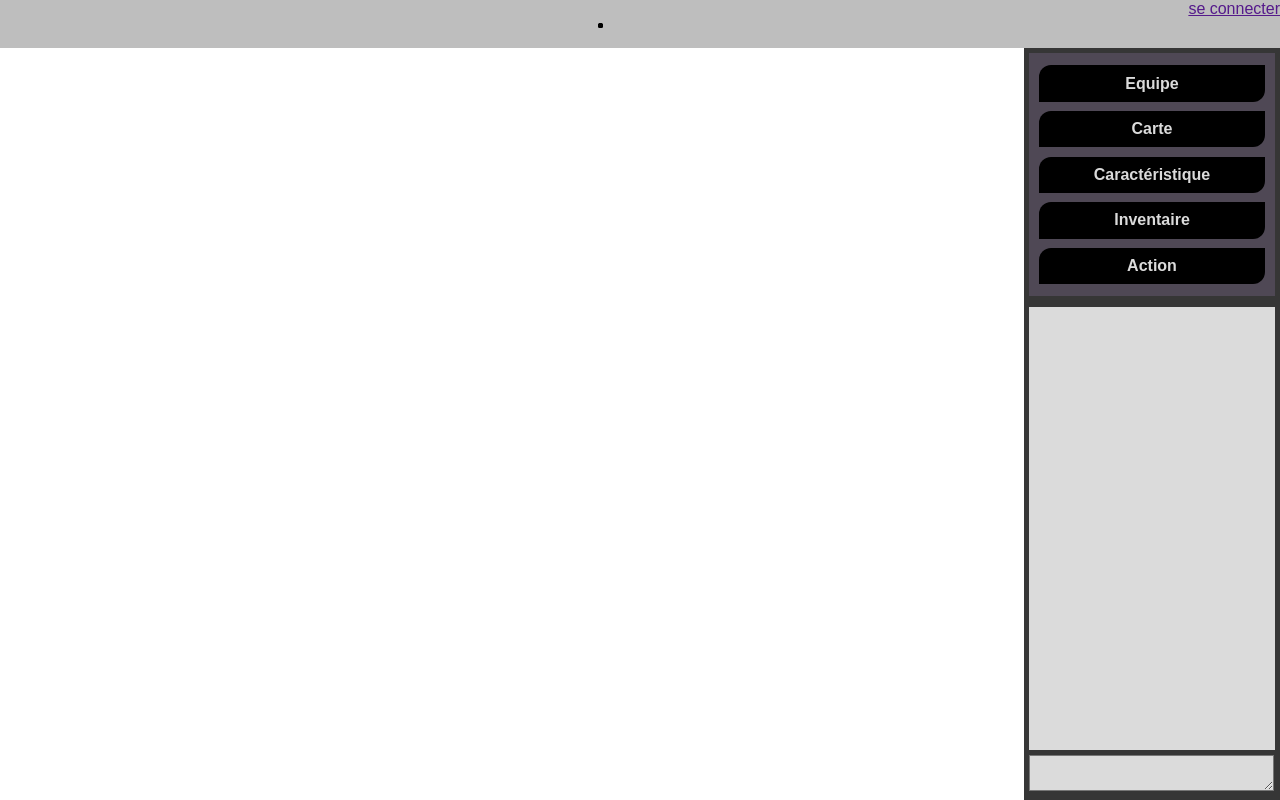
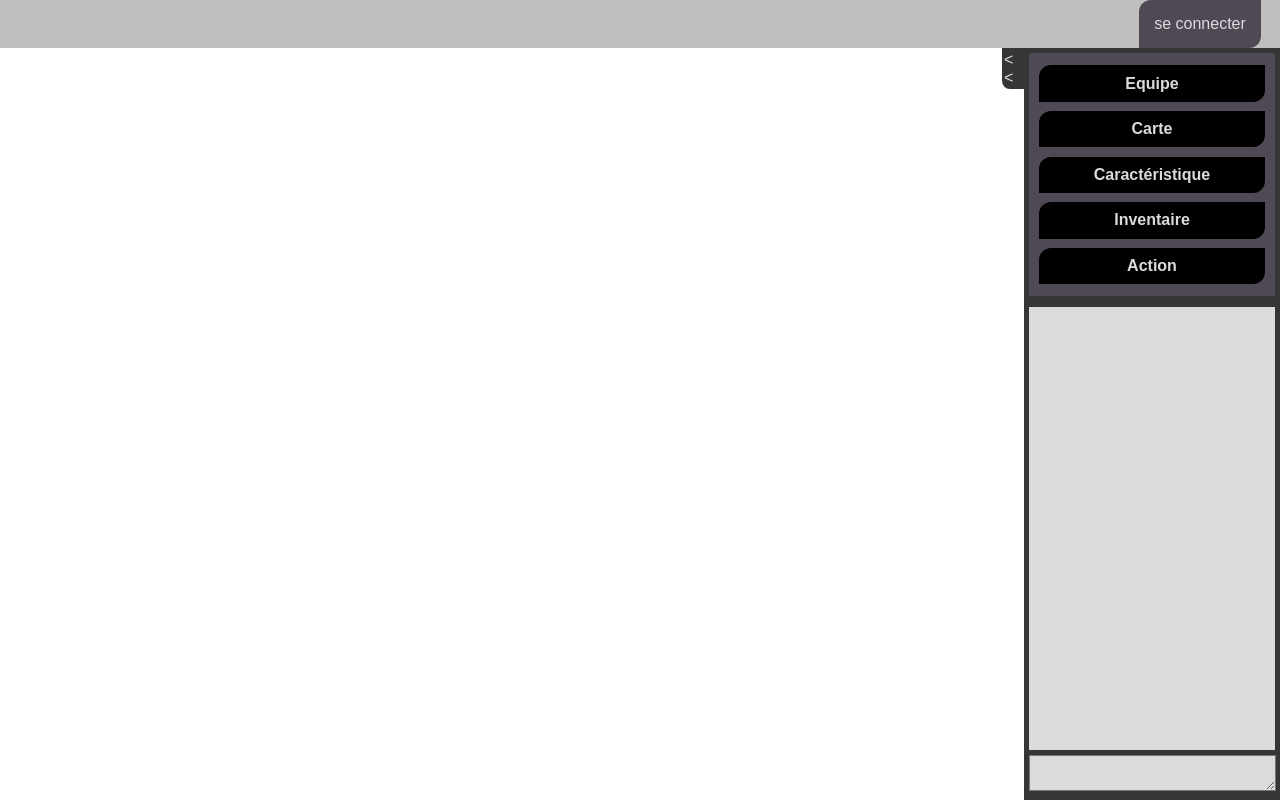
Before and after one commit to FlorianJ67/ProjetJDR, a Symfony app: template templates/session/info.html.twig in a window 1280 px wide. Run offline with Twig, Linux system fonts and the light colour scheme; the template is opened without the code that fills it, so the values that code supplies are empty; form fields are guessed from the names that the template uses; some libraries are stand-ins or nearby versions.

```diff
--- a/public/css/style.css
+++ b/public/css/style.css
@@ -13,11 +13,34 @@ body {
 header {
     display: flex;
     justify-content: space-between;
+    align-items: center;
     background-color: var(--colorOne);
     height: 6vh;
+    padding: 0 1.5%;
 }
 header nav ul {
     display: flex;
+    list-style: none;
+}
+header a {
+    text-decoration: none;
+    color: var(--colorTwo);
+    transition: 0.2s;
+}
+#user {
+    padding: 15px;
+    margin: 2% 0;
+    background-color: var(--colorThree);
+    border-radius: 12px 0;
+    transition: 0.2s;
+}
+#user:hover {
+    transition: 0.2s;
+    background-color: var(--colorTwo);
+}
+#user:hover a {
+    color: var(--colorThree);
+    transition: 0.2s;
 }
 /* endHeader */
 /* Main */
@@ -35,10 +58,19 @@ main {
     flex-direction: column;
     justify-content: space-between;
     background-color: var(--colorFour);
+    position: relative;
 }
 #sideBar a {
     color: var(--colorTwo);
     text-decoration: none;
+}
+#sideBar #toggleSideBar {
+    position: absolute;
+    left: -22.5px;
+    background-color: var(--colorFour);
+    width: 22.5px;
+    border-radius: 0 0 0 8px;
+    padding: 1%;
 }
 #menu {
     display: flex;
@@ -53,9 +85,15 @@ main {
     width: 90%;
     background-color: black;
     margin: 2% 0;
-    border-radius: 12px 0 12px 0;
+    border-radius: 12px 0;
     text-align: center;
     font-weight: bold;
+    transition: 0.2s;
+}
+#menu a:hover {
+    color: black;
+    background-color: var(--colorTwo);
+    transition: 0.2s;
 }
 #message {
     display: flex;
@@ -66,27 +104,33 @@ main {
 #message>div:first-child {
     height: -webkit-fill-available;
     background-color: var(--colorTwo);
+    overflow: auto;
 }
 #message form {
     margin-top: 2%;
 }
 #message form textarea {
     background-color: var(--colorTwo);
-    width: 97%;
-    max-width: 97%;
-    min-width: 97%;
+    width: 98%;
+    max-width: 98%;
+    min-width: 98%;
     min-height: 18px;
+    max-height: 150px;
 }
 #message form:last-child>div {
     display: flex;
     justify-content: flex-end;
 }
 #message form button[type=submit] {
-    border-radius: 12px 0 12px 0;
+    border-radius: 12px 0;
     border: none;
     text-align: center;
     font-weight: bold;
     background-color: var(--colorTwo);
     padding: 4%;
 }
+#message form button[type=submit]:hover {
+    color: var(--colorTwo);
+    background-color: rgb(31, 110, 31);
+}
 /* endMain */
--- a/src/Controller/SessionController.php
+++ b/src/Controller/SessionController.php
@@ -18,8 +18,8 @@ class SessionController extends AbstractController
         ]);
     }
 
-    #[Route('/session/{id}', name: 'info_session')]
-    // #[IsGranted("ROLE_USER")]
+    #[Route('/session/{idsession}', name: 'info_session')]
+    #[ParamConverter("session", options:["mapping" => ["idsession" => "id"]])]
     public function info(Session $session): Response
     {
         $form = $this->createForm(messageType::class);
--- a/templates/session/info.html.twig
+++ b/templates/session/info.html.twig
@@ -7,6 +7,9 @@
 
     </div>
     <div id="sideBar">
+        <div id="toggleSideBar">
+            <a href="">< <br> <</a>
+        </div>
         <div id="menu">
             <a href="">Equipe</a>
             <a href="">Carte</a>
@@ -16,8 +19,10 @@
         </div>
         <div id="message">
             <div>
+                {# foreach message in messages #}
+            </div>
 
-            </div>
+            {# MessagForm #}
             {{ form_start(formAddMessage) }}
                 {{ form_widget(formAddMessage.content) }}
             {{ form_end(formAddMessage) }}
```
